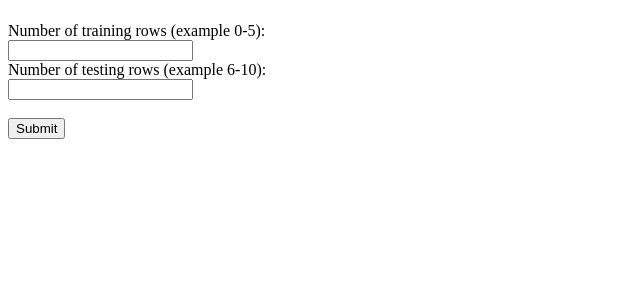
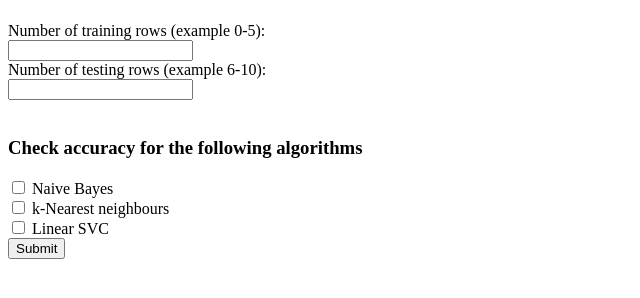
Before and after one commit to VBhat97/CSVAnalyzer, a Flask app: template templates/form_action.html in a window 1280 px wide. Shown: the part 161-459 px from the top of the page, without its empty margins (0-640 px from the left). Run offline with Flask 2, Linux system fonts and the light colour scheme; the template is opened without the code that fills it, so the values that code supplies are empty.

Commit message:
Added ML checklist

```diff
--- a/templates/form_action.html
+++ b/templates/form_action.html
@@ -6,5 +6,12 @@
     <input type="text" name="trainrows"><br>
     <label for="testrows">Number of testing rows (example 6-10):</label><br>
     <input type="text" name="testrows"><br><br>
+    <h3>Check accuracy for the following algorithms</h3>
+    <input type="checkbox" id="NV" name="Naive">
+    <label for="NV"> Naive Bayes</label><br>
+    <input type="checkbox" id="kNN" name="kNN">
+    <label for="kNN"> k-Nearest neighbours</label><br>
+    <input type="checkbox" id="svc" name="svc">
+    <label for="svc"> Linear SVC</label><br>
     <input type="submit" value="Submit">
 </form>
```
